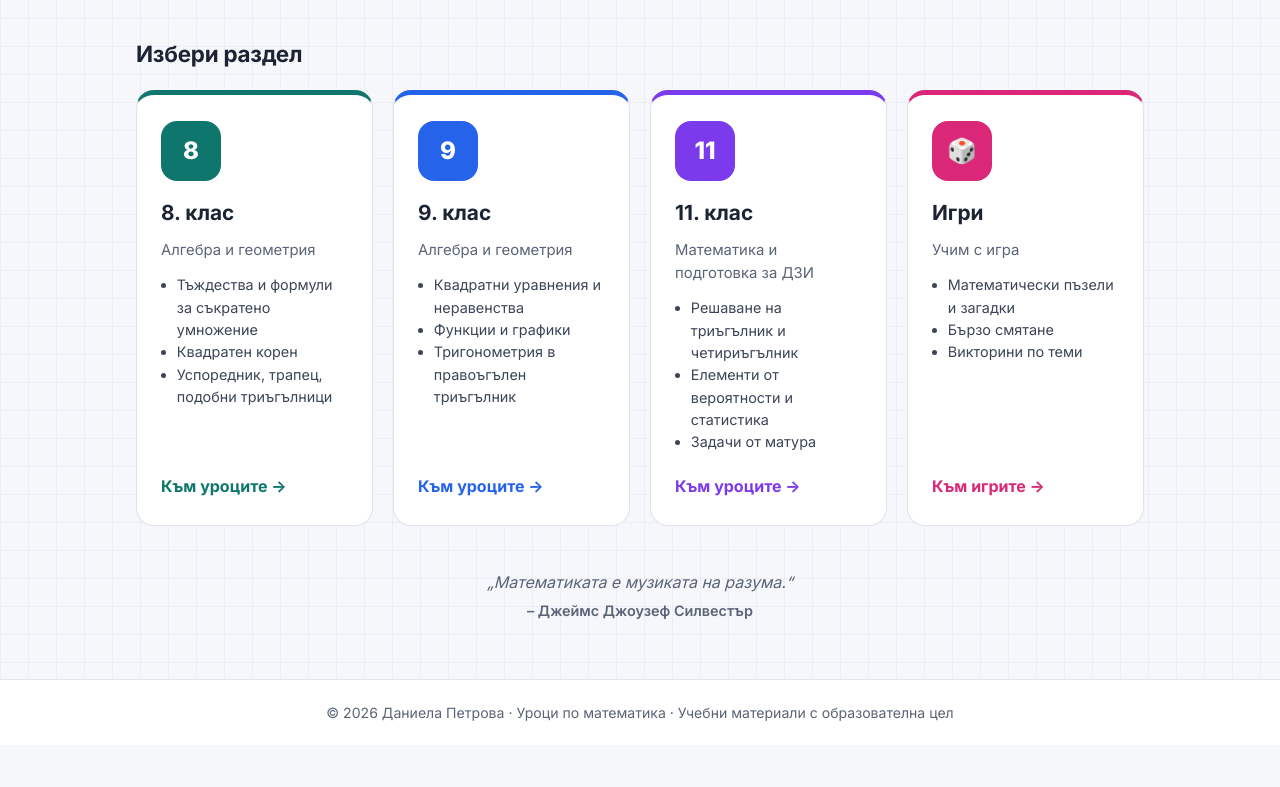
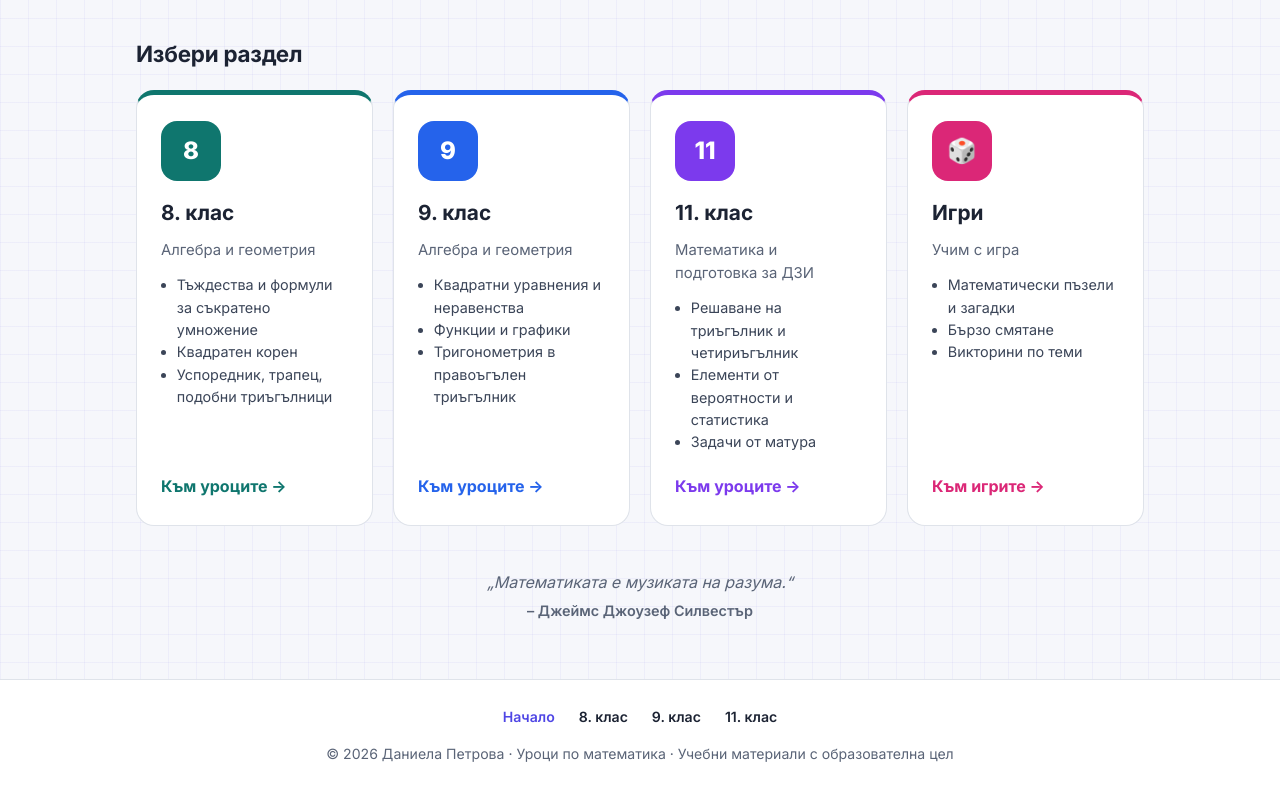
Before and after one commit to mathzona/mathzona.github.io, a plain HTML site: page index.html in a window 1280 px wide. Shown: the part 626-1413 px from the top of the page. Before the commit the page ends 1371 px from the top, so only its background shows below. Drawn offline with Linux system fonts and the light colour scheme.

Commit message:
Add footer menu with links to home and grades
Co-Authored-By: Claude Opus 5.5 <noreply@anthropic.com>
Claude-Session: https://claude.ai/code/session_01VRAkwpQqCgRhGP1jB6pKwi

```diff
--- a/index.html
+++ b/index.html
@@ -83,6 +83,9 @@
   <blockquote class="m-quote">„Математиката е музиката на разума.“<cite>– Джеймс Джоузеф Силвестър</cite></blockquote>
 </main>
 
-<footer>© 2026 Даниела Петрова · Уроци по математика · Учебни материали с образователна цел</footer>
+<footer>
+  <nav class="m-foot-nav" aria-label="Меню"><a href="index.html" aria-current="page">Начало</a><a href="8-klas/index.html">8. клас</a><a href="9-klas/index.html">9. клас</a><a href="11-klas/index.html">11. клас</a></nav>
+  <p>© 2026 Даниела Петрова · Уроци по математика · Учебни материали с образователна цел</p>
+</footer>
 </body>
 </html>
--- a/math.css
+++ b/math.css
@@ -39,3 +39,8 @@ main{flex:1;width:100%;max-width:1040px;margin:0 auto;padding:36px 16px 56px}
 footer{border-top:1px solid var(--line);background:#fff;padding:22px 16px;text-align:center;color:var(--muted);font-size:.88rem}
 @media (max-width:560px){.m-about{grid-template-columns:1fr;text-align:center}.m-avatar{margin:0 auto}}
 .m-grid-fill{grid-template-columns:repeat(auto-fill,minmax(min(100%,280px),1fr))}
+.m-foot-nav{display:flex;flex-wrap:wrap;justify-content:center;gap:8px 20px;margin-bottom:12px}
+.m-foot-nav a{color:var(--ink);font-weight:600;text-decoration:none;padding:4px 2px}
+.m-foot-nav a:hover,.m-foot-nav a:focus-visible{color:var(--accent);text-decoration:underline}
+.m-foot-nav a[aria-current="page"]{color:var(--accent)}
+footer p{margin:0}
```
Also changed, not shown: 11-klas/index.html (+4 -1 lines), 8-klas/index.html (+4 -1 lines), 9-klas/index.html (+4 -1 lines), igri/index.html (+4 -1 lines).
